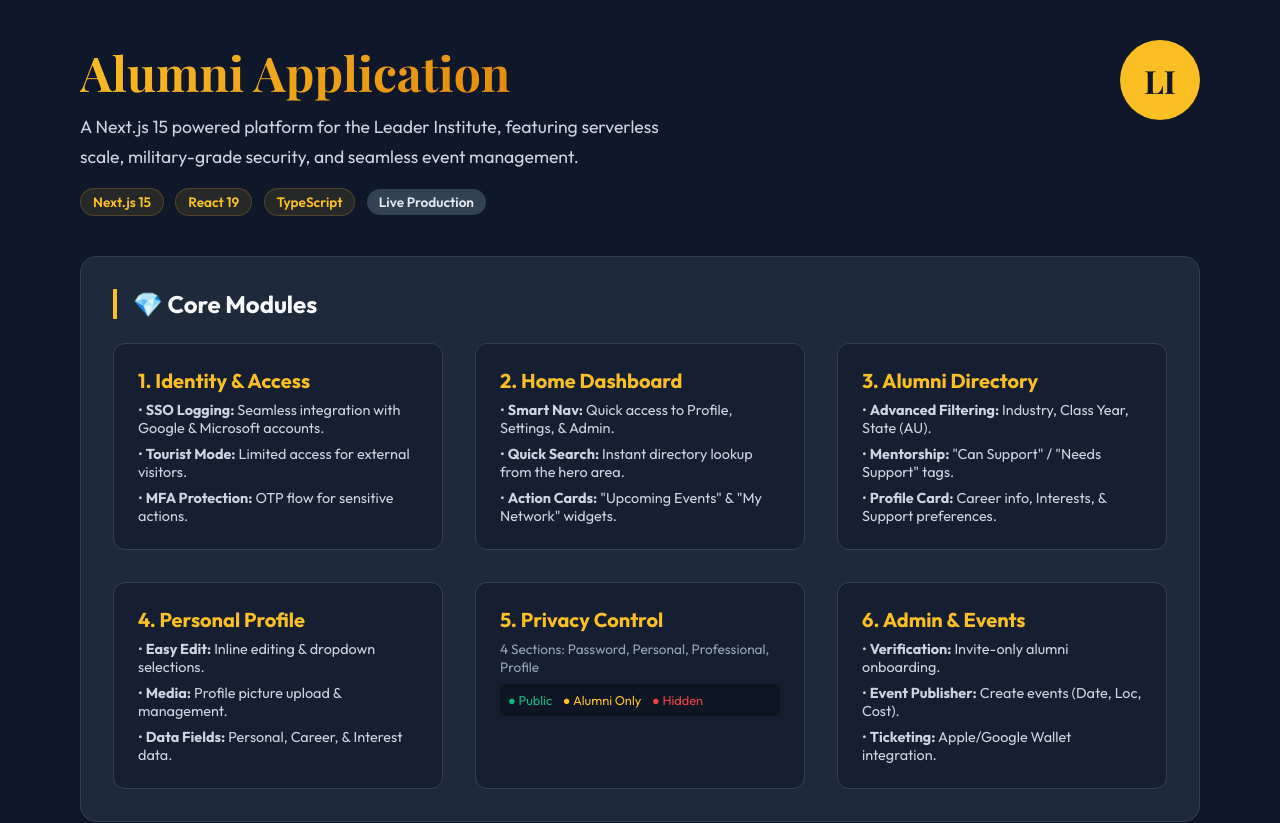
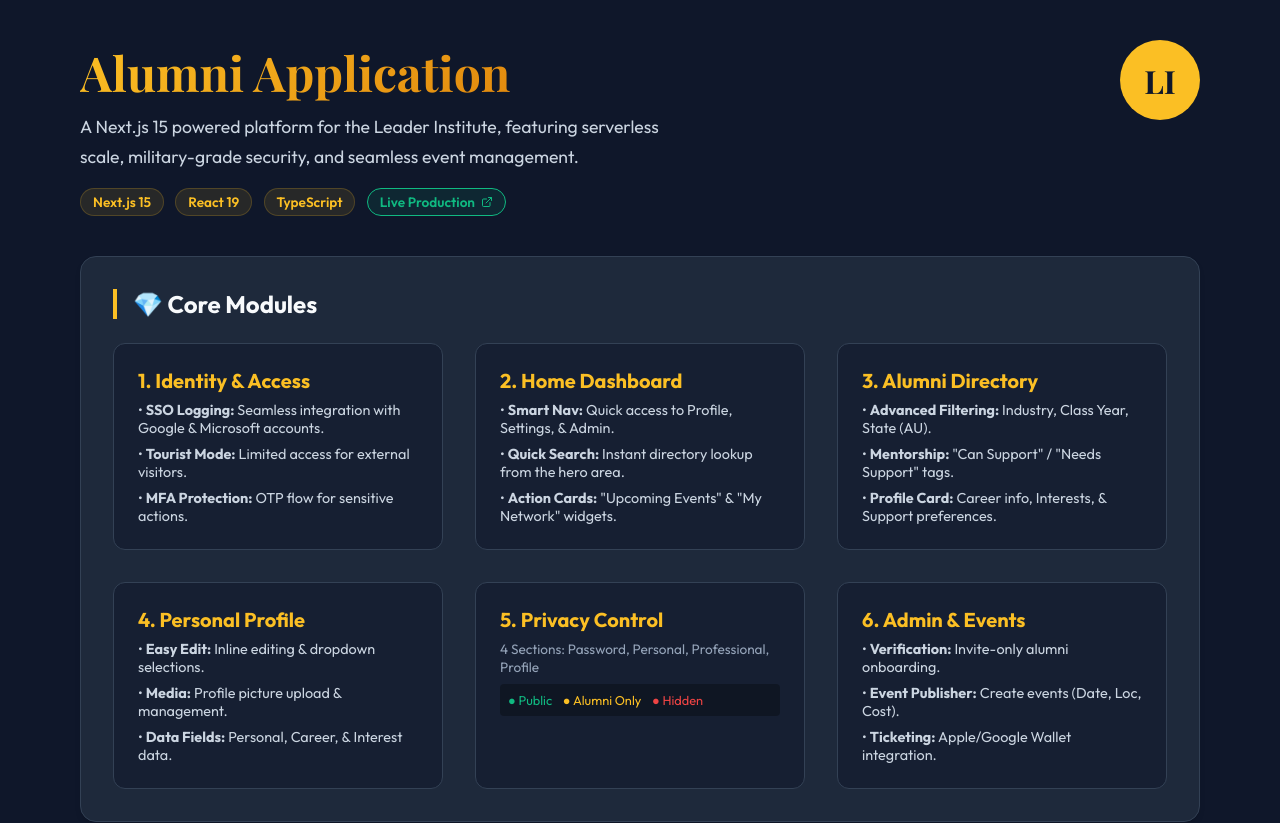
Before and after one commit to minhtruongdevvn/portfolio, a website: page tabs/alumni-app.html in a window 1280 px wide. Shown: the top 823 px of the page. Drawn offline with nearby package versions, Linux system fonts and the light colour scheme.

Commit message:
update profolio

```diff
--- a/source/config/desktop-config.ts
+++ b/source/config/desktop-config.ts
@@ -171,7 +171,7 @@ export const DESKTOP_ICONS: IconConfig[] = [
   },
   {
     id: "projects",
-    name: "Projects",
+    name: "Work Projects",
     icon: ICONS.projects,
     column: "middle",
     position: { y: 220 },
--- a/tabs/alumni-app.html
+++ b/tabs/alumni-app.html
@@ -124,6 +124,21 @@
             background: var(--primary-dim);
             color: var(--primary);
             border: 1px solid rgba(251, 191, 36, 0.2);
+        }
+
+        .live-link {
+            text-decoration: none;
+            cursor: pointer;
+            border: 1px solid var(--success);
+            color: var(--success);
+            background: rgba(16, 185, 129, 0.1);
+            transition: all 0.2s;
+        }
+
+        .live-link:hover {
+            background: var(--success);
+            color: #fff;
+            transform: translateY(-2px);
         }
 
         /* --- Tech Stack Grid --- */
@@ -291,7 +306,16 @@
                         <span class="badge primary">Next.js 15</span>
                         <span class="badge primary">React 19</span>
                         <span class="badge primary">TypeScript</span>
-                        <span class="badge">Live Production</span>
+                        <a href="https://alumni-network-w437.vercel.app/" target="_blank" class="badge live-link">
+                            Live Production
+                            <svg xmlns="http://www.w3.org/2000/svg" width="12" height="12" viewBox="0 0 24 24"
+                                fill="none" stroke="currentColor" stroke-width="2" stroke-linecap="round"
+                                stroke-linejoin="round" style="margin-left: 6px;">
+                                <path d="M18 13v6a2 2 0 0 1-2 2H5a2 2 0 0 1-2-2V8a2 2 0 0 1 2-2h6"></path>
+                                <polyline points="15 3 21 3 21 9"></polyline>
+                                <line x1="10" y1="14" x2="21" y2="3"></line>
+                            </svg>
+                        </a>
                     </div>
                 </div>
                 <!-- Institute Logo Placeholder -->
```
